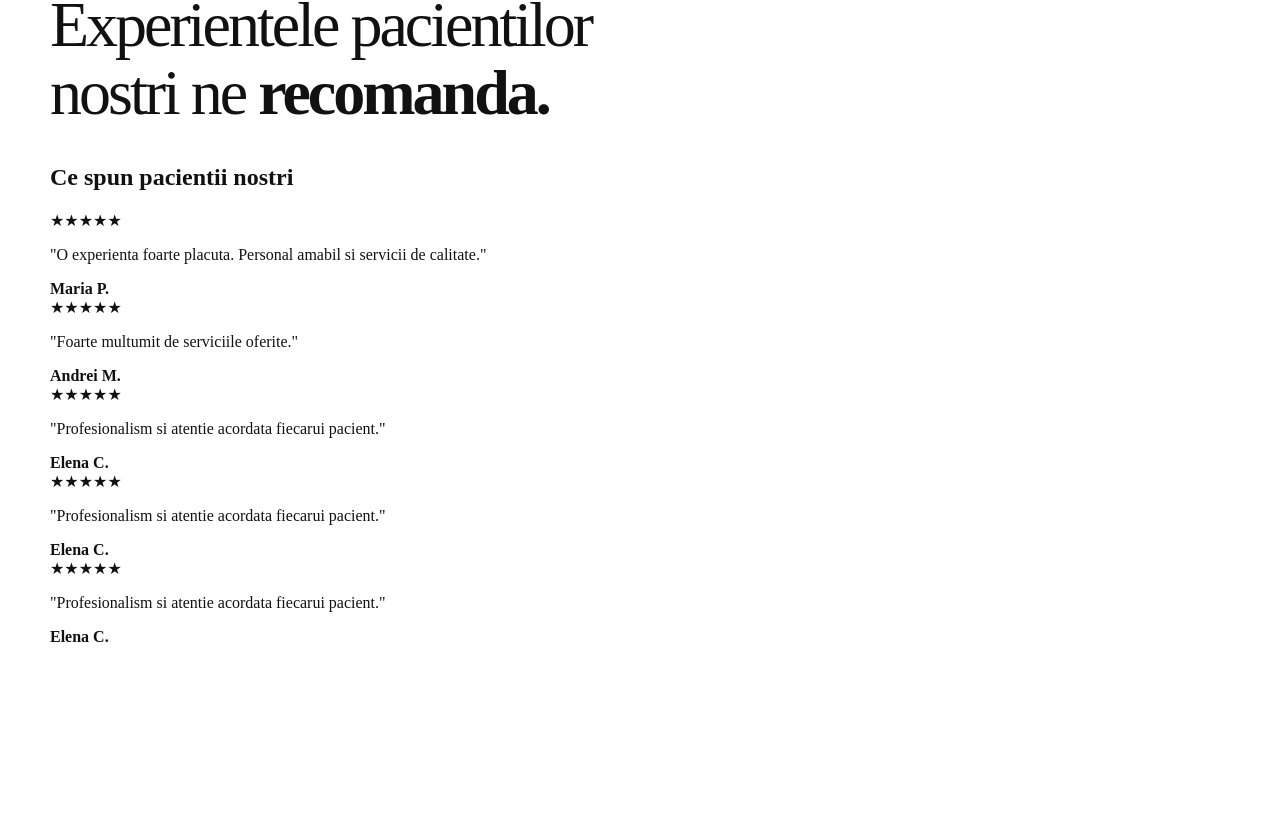
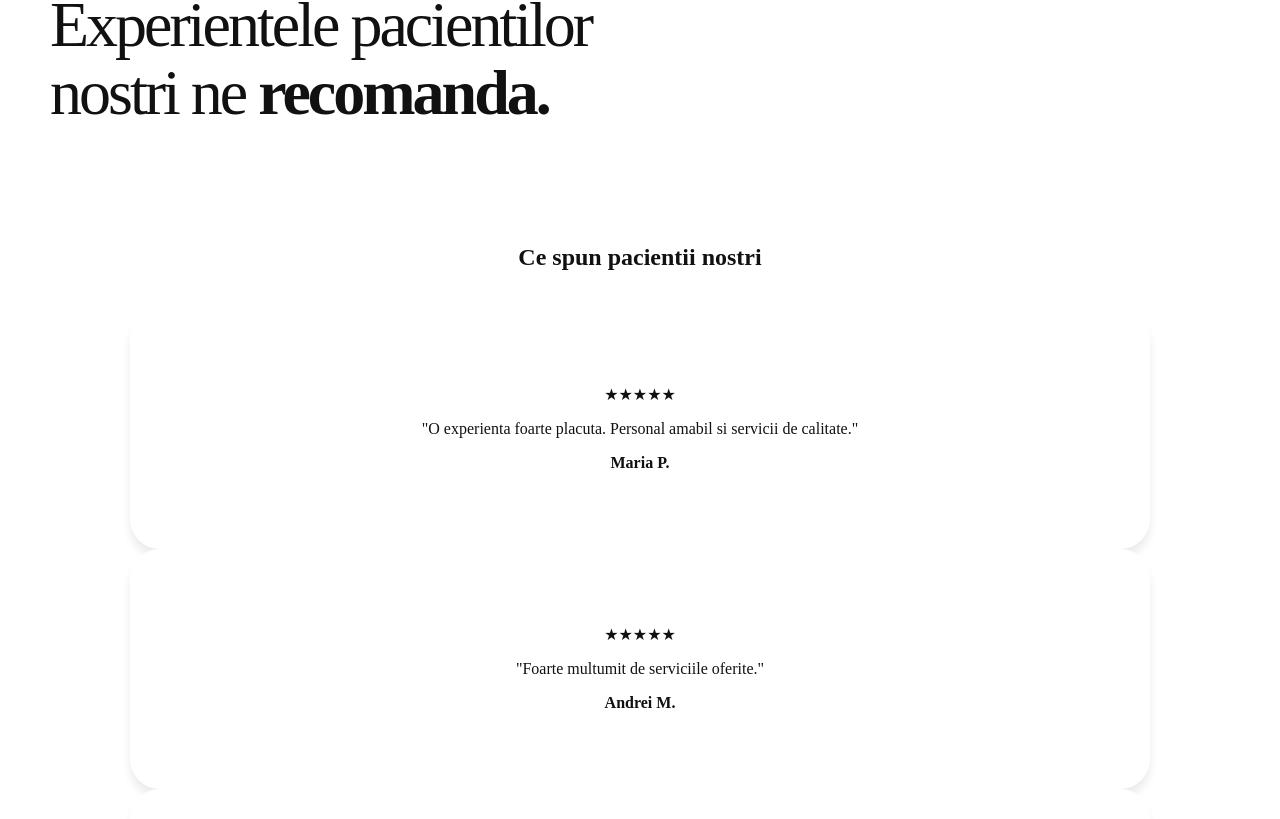
Before and after one commit to denisavok/artdent-site, an Angular app: page /home in a window 1280 px wide. Shown: the part 3001-3820 px from the top of the page. Before the commit the page ends 3775 px from the top, so only its background shows below. Built offline with nearby package versions, Linux system fonts and the light colour scheme.

Commit message:
update reviews

```diff
--- a/src/app/reviews/reviews.css
+++ b/src/app/reviews/reviews.css
@@ -0,0 +1,24 @@
+.reviews {
+  padding: 80px;
+  text-align: center;
+}
+
+.review-card {
+  height: 120px;
+  padding: 60px;
+
+  background: #fff;
+  color: #111;
+
+  box-shadow: 0 8px 8px rgba(0, 0, 0, 0.08);
+  border-radius: 30px;
+
+  display: flex;
+  flex-direction: column;
+  justify-content: center;
+  transition: transform 0.3s ease;
+}
+
+.review-card:hover {
+  transform: translateY(-8px);
+}
--- a/src/app/reviews/reviews.html
+++ b/src/app/reviews/reviews.html
@@ -1,12 +1,11 @@
 <section class="reviews">
   <h2>Ce spun pacientii nostri</h2>
-
+  <br>
   <swiper-container
     slides-per-view="3"
     space-between="30"
     navigation="true"
-    pagination="true"
-    loop="true">
+    loop="true" class="">
 
     <swiper-slide *ngFor="let review of reviews">
       <div class="review-card">
@@ -17,6 +16,5 @@
         <strong>{{ review.name }}</strong>
       </div>
     </swiper-slide>
-
   </swiper-container>
 </section>
```
